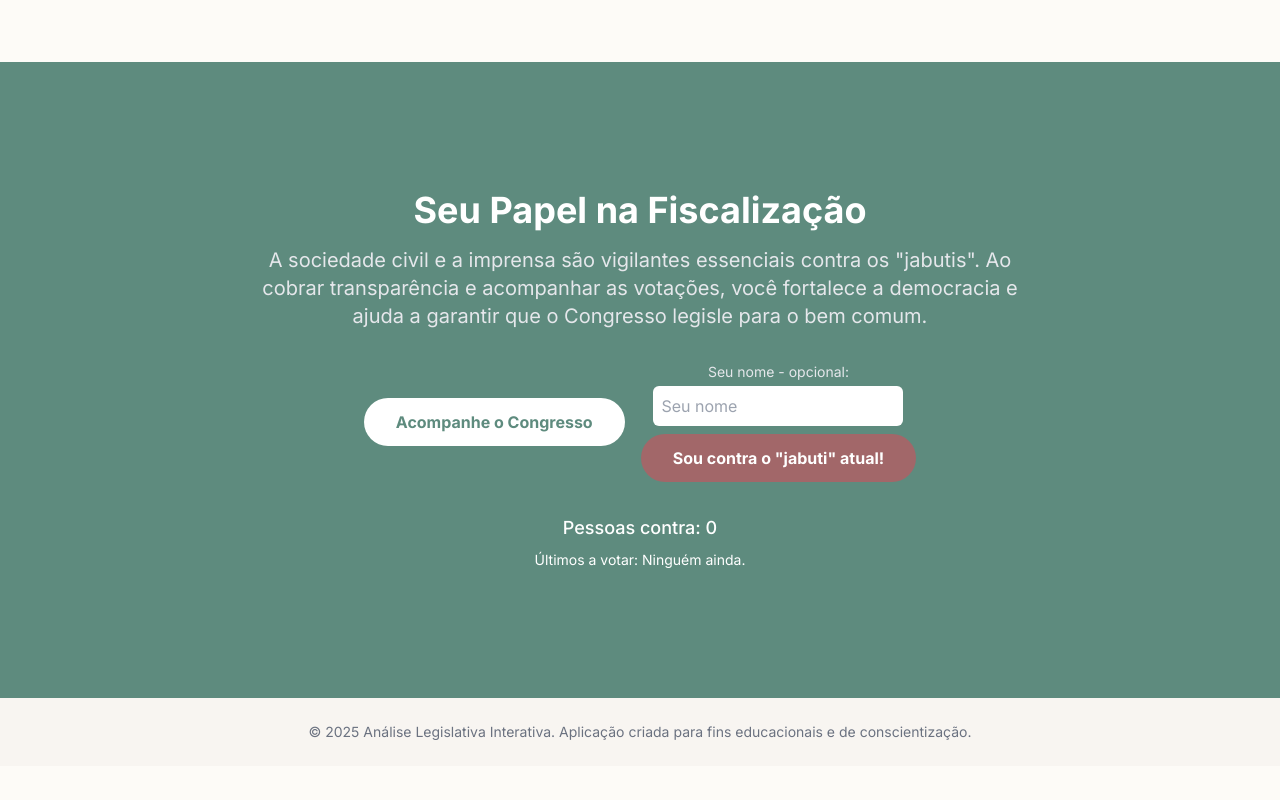
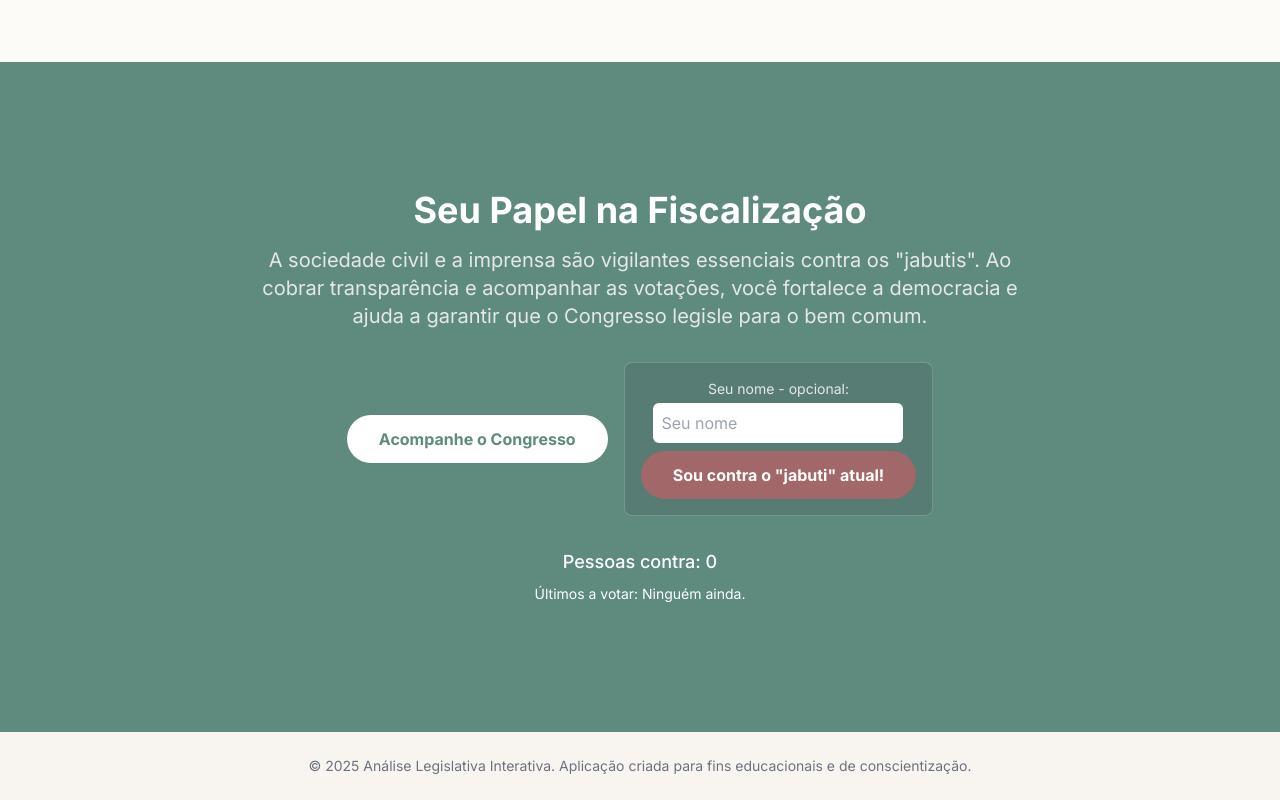
Before and after one commit to Jabuti-no-Congresso/jabutinocongressobrasileiro, a plain HTML site: page index.html in a window 1280 px wide. Shown: the part 2940-3740 px from the top of the page. Before the commit the page ends 3706 px from the top, so only its background shows below. Drawn offline with nearby package versions, Linux system fonts and the light colour scheme.

Commit message:
Add files via upload

```diff
--- a/index.html
+++ b/index.html
@@ -17,7 +17,7 @@
         - Post-STF Decision Chart (Change): Bar chart showing a nuanced view of the impact of ADI 5127. Method: Chart.js (Canvas). Interaction: Tooltips on hover. Justification: Visually demonstrates that the problem evolved, not disappeared, adding depth to the narrative.
         - Legislative Process Diagram (Organize): An interactive flowchart. Method: HTML/Tailwind (Grid/Flexbox). Interaction: Clickable nodes triggering modals. Justification: Deconstructs a complex process, making it easy to understand where the failures occur.
         - Solutions Comparison (Compare/Organize): Toggle buttons and cards. Method: JS + HTML/Tailwind. Justification: Allows easy comparison between domestic and international solutions without cluttering the UI.
-        - Jabuti Opposition Counter (Inform/Engage): Button to increment a local counter, displayed as text. Method: JS + HTML/Tailwind. Interaction: Click to vote, visual update of counter. Justification: Provides a simple way for users to engage and express sentiment, making the content more actionable.
+        - Jabuti Opposition Counter (Inform/Engage): Button to increment a local counter, displayed as text. Method: JS + HTML/Tailjustification: Provides a simple way for users to engage and express sentiment, making the content more actionable.
     -->
     <!-- CONFIRMATION: NO SVG graphics used. NO Mermaid JS used. -->
     <style>
@@ -225,8 +225,7 @@
                 <div class="flex flex-col sm:flex-row justify-center items-center space-y-4 sm:space-y-0 sm:space-x-4 mb-8">
                     <a href="https://www.camara.leg.br/" target="_blank" class="bg-white text-[#5E8B7E] font-bold py-3 px-8 rounded-full hover:bg-gray-100 transition-colors">Acompanhe o Congresso</a>
 
-                    <div class="flex flex-col items-center">
-                        <!-- Alterado o texto da label aqui -->
+                    <div class="flex flex-col items-center p-4 rounded-lg bg-gray-700 bg-opacity-20 border border-white/20">
                         <label for="nome-jabuti" class="text-sm mb-1 text-gray-200">Seu nome - opcional:</label>
                         <input type="text" id="nome-jabuti" placeholder="Seu nome" class="p-2 rounded-md mb-2 text-gray-800 w-48 sm:w-auto">
                         <button id="btn-contra-jabuti" class="bg-[#A26769] text-white font-bold py-3 px-8 rounded-full hover:bg-[#8B5E60] transition-colors">
```
